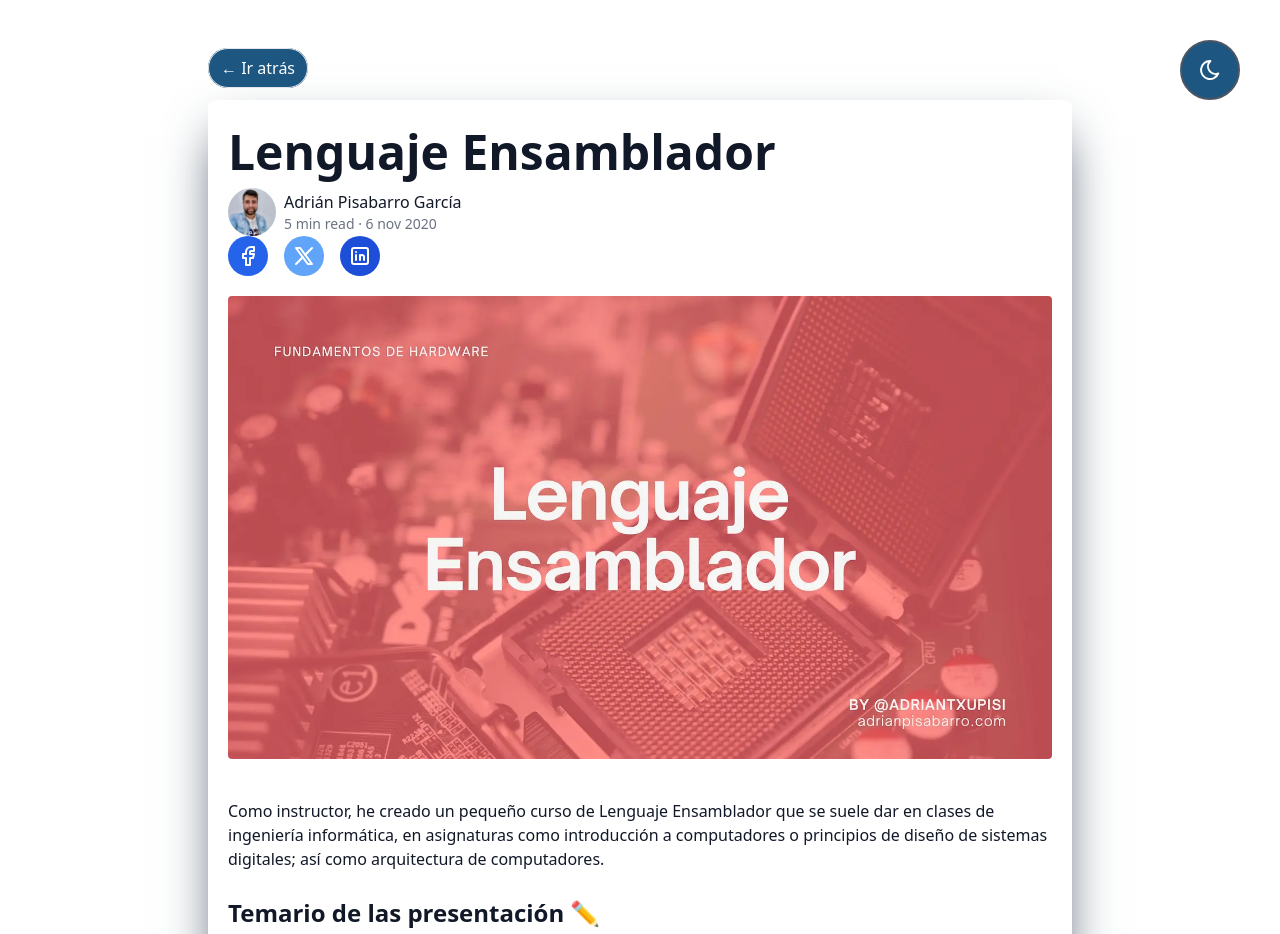
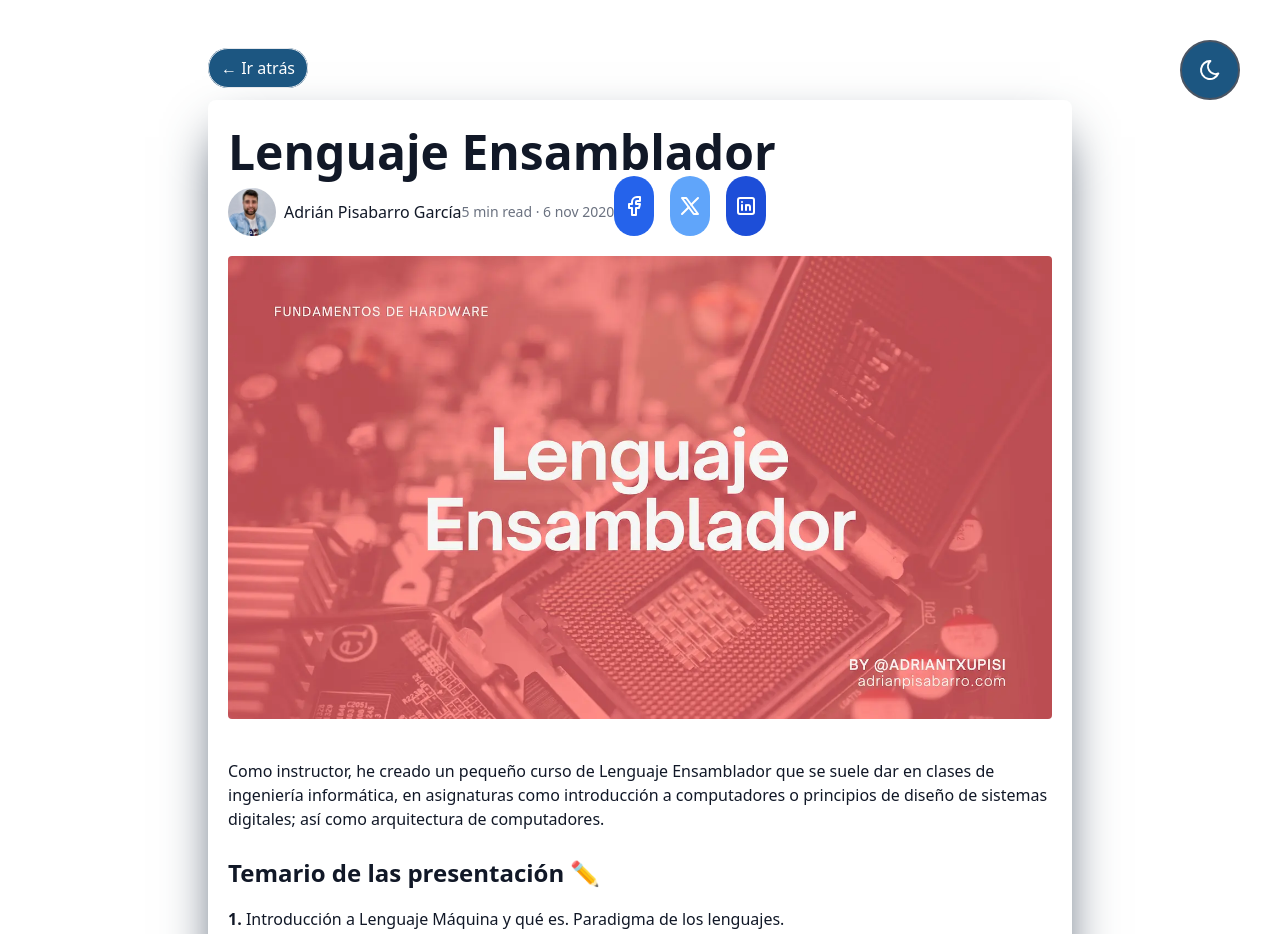
Before and after one commit to adrianpisabarrogarcia/adrianpisabarro.com, an Astro site: page /blog/lenguaje-ensamblador in a window 1280 px wide. Shown: the top 934 px of the page. Built offline with nearby package versions, Linux system fonts and the light colour scheme; Astro itself is replaced by a stand-in of ours.

Commit message:
feat: add social sharing buttons and improve author info layout

```diff
--- a/src/pages/blog/[slug].astro
+++ b/src/pages/blog/[slug].astro
@@ -144,21 +144,18 @@ function formatDate(date: Date) {
       <>
         <article class="prose lg:prose-xl w-100 mt-5 p-5 shadow-2xl shadow-slate-700 rounded-lg">
           <h1 class="mt-2 text-5xl font-bold">{post.data.title}</h1>
+          <div class="flex flex-col md:flex-row ">
           <div class="flex items-center mt-3">
             <img
               src="/assets/images/adrian-pisabarro-garcia.webp"
               class="rounded-full w-12 h-12 me-2"
             />
-            <div>
             <p>{post.data.author}</p>
             <p class="text-gray-500 text-sm">
               {post.data.duration} read ·
               {formatDate(new Date(post.data.date))}
             </p>
           </div>
-          </div>
-
-          <div>
           <div class="flex space-x-4">
             <button
               onclick="sharePost('facebook')"
```
Lines whose indentation alone changed are shown as unchanged.
